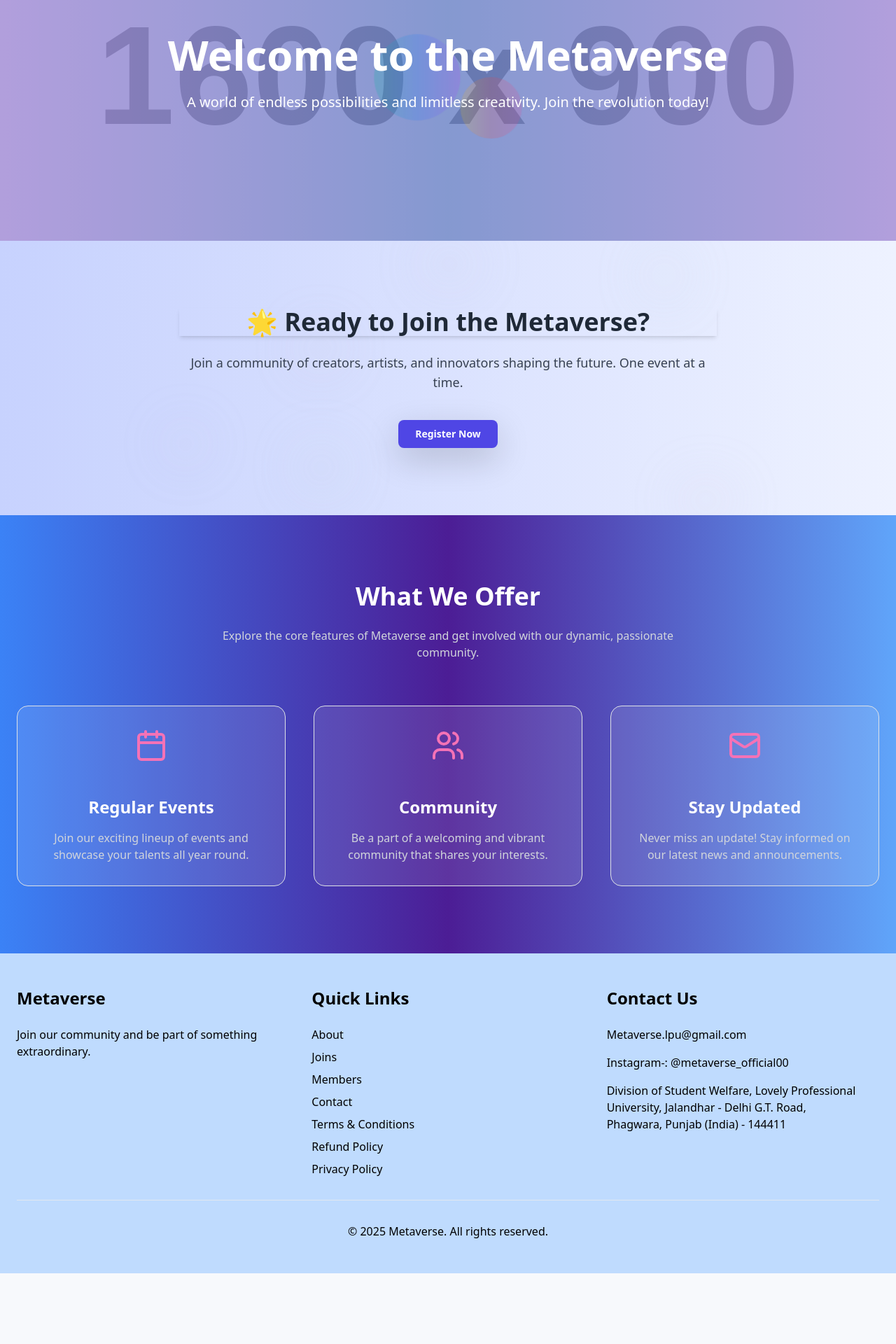
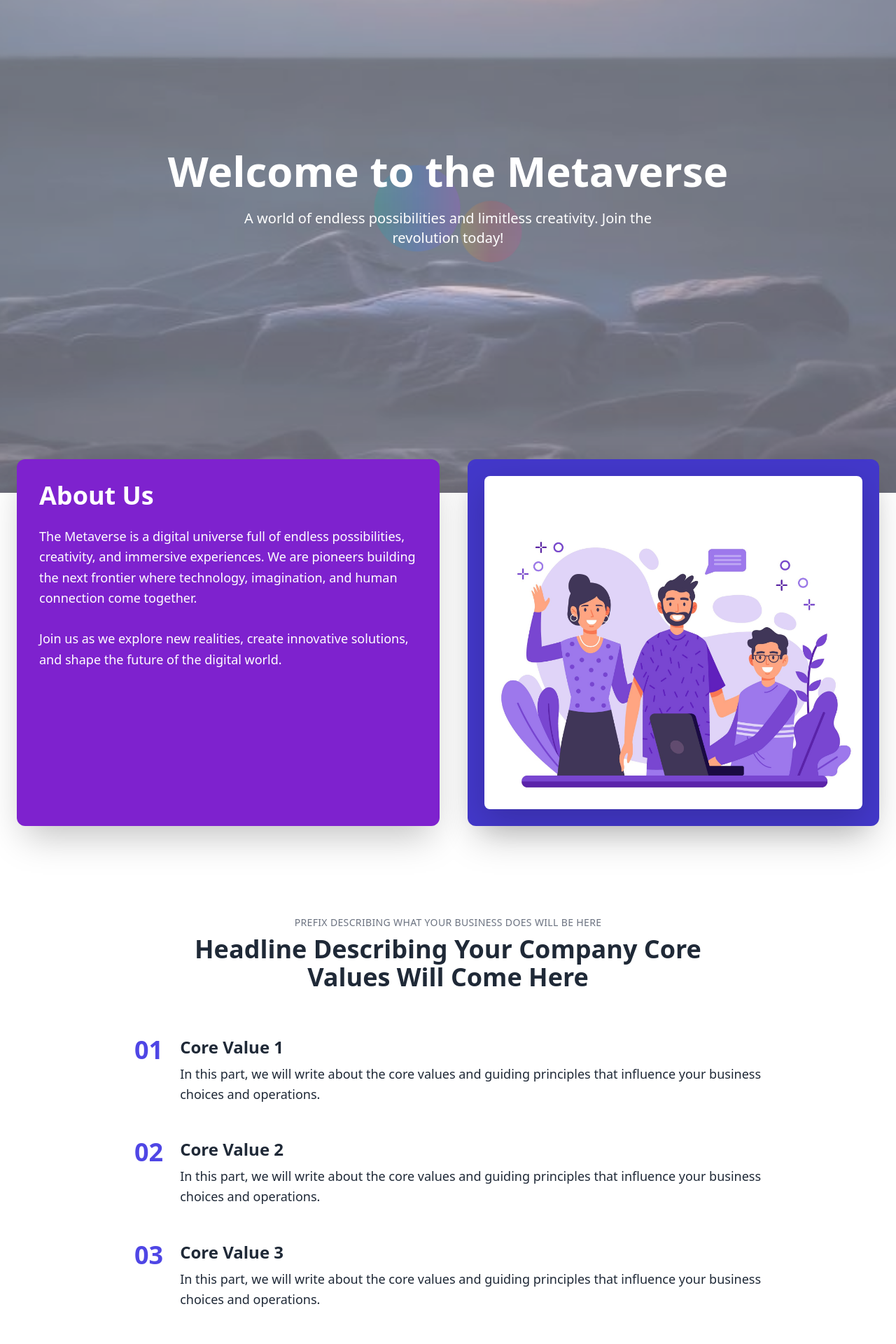
Before and after one commit to aashishraieng/metaverse.club, a React (Vite) app: page / in a window 1280 px wide. Shown: the part 160-2080 px from the top of the page at 70% size. Before the commit the page ends 1979 px from the top, so only its background shows below. Built offline with nearby package versions, Linux system fonts and the light colour scheme; no server answers.

Commit message:
Update Hero.jsx

```diff
--- a/src/components/sections/Hero.jsx
+++ b/src/components/sections/Hero.jsx
@@ -1,5 +1,8 @@
 import React from "react";
 import { motion } from "framer-motion";
+import { Navbar } from "../layout/Navbar";
+import bgImage from "../../assets/background.jpg";
+import aboutImage from "../../assets/aboutimage.jpg"; // Replace with your actual image file name
 
 export function Hero() {
   const containerVariants = {
@@ -32,26 +35,29 @@ export function Hero() {
   };
 
   return (
+    <>
+      {/* Hero Section */}
       <section
-      className="relative py-36 text-center bg-gradient-to-r from-violet-500 via-blue-700 to-violet-500
-
-
- overflow-hidden"
+        className="relative h-screen w-full overflow-hidden text-white"
         style={{ color: "white" }}
       >
-      {/* Dynamic Background */}
+        <div className="absolute top-0 left-0 w-full z-30">
+          <Navbar />
+        </div>
+
+        {/* Background Image */}
         <motion.div
           variants={heroBgVariants}
           animate="animate"
-        className="absolute inset-0 bg-cover bg-center opacity-60  "
+          className="absolute inset-0 bg-cover bg-center opacity-60"
           style={{
-          backgroundImage: "url('https://via.placeholder.com/1600x900/0000FF/808080?text=Metaverse')",
+            backgroundImage: `url(${bgImage})`,
           }}
         />
 
-      {/* Content */}
+        {/* Hero Text Content */}
         <motion.div
-        className="relative z-10 max-w-7xl mx-auto px-4 sm:px-6 lg:px-8"
+          className="relative z-10 max-w-7xl mx-auto px-4 sm:px-6 lg:px-8 flex flex-col justify-center h-full text-center"
           variants={containerVariants}
           initial="hidden"
           animate="visible"
@@ -65,19 +71,18 @@ export function Hero() {
 
           <motion.p
             variants={itemVariants}
-          className="text-lg md:text-xl mb-10"
+            className="text-lg md:text-xl mb-10 max-w-2xl mx-auto"
           >
-          A world of endless possibilities and limitless creativity. Join the revolution today!
+            A world of endless possibilities and limitless creativity. Join the
+            revolution today!
           </motion.p>
-
-
         </motion.div>
 
         {/* Floating Animated Circles */}
         <motion.div
           variants={heroBgVariants}
           animate="animate"
-        className="absolute inset-0 flex justify-center items-center"
+          className="absolute inset-0 flex justify-center items-center pointer-events-none"
         >
           <motion.div
             className="w-28 h-28 rounded-full bg-gradient-to-r from-teal-500 via-blue-500 to-purple-500 opacity-40"
@@ -99,5 +104,97 @@ export function Hero() {
           />
         </motion.div>
       </section>
+
+      {/* About Us Section (overlapping hero) */}
+      <section
+        className="max-w-7xl mx-auto px-4 sm:px-6 lg:px-8 py-16 flex flex-col md:flex-row items-stretch gap-10
+                   relative -mt-28 z-40"
+      >
+        {/* Left Text Box */}
+        <motion.div
+          className="md:w-1/2 flex-1 p-8 rounded-xl shadow-2xl bg-purple-700 text-white cursor-pointer hover:scale-105 transition-transform duration-500 flex flex-col"
+          initial={{ opacity: 0, y: 30 }}
+          animate={{ opacity: 1, y: 0 }}
+          transition={{ duration: 1 }}
+          style={{ minHeight: "350px" }}
+        >
+          <h2 className="text-4xl font-semibold mb-4">About Us</h2>
+          <p className="text-lg leading-relaxed flex-grow">
+            The Metaverse is a digital universe full of endless possibilities,
+            creativity, and immersive experiences. We are pioneers building
+            the next frontier where technology, imagination, and human
+            connection come together.
+            <br />
+            <br />
+            Join us as we explore new realities, create innovative solutions,
+            and shape the future of the digital world.
+          </p>
+        </motion.div>
+
+        {/* Right Image Box */}
+        <motion.div
+          className="md:w-1/2 flex-1 p-6 rounded-xl shadow-2xl bg-indigo-700 cursor-pointer hover:scale-105 transition-transform duration-500 flex justify-center items-center"
+          initial={{ opacity: 0, y: 30 }}
+          animate={{ opacity: 1, y: 0 }}
+          transition={{ duration: 1, delay: 0.3 }}
+          style={{ minHeight: "350px" }}
+        >
+          <img
+            src={aboutImage}
+            alt="About Metaverse"
+            className="rounded-lg shadow-lg max-w-full h-auto"
+            style={{ maxHeight: "100%" }}
+            loading="lazy"
+          />
+        </motion.div>
+      </section>
+
+      {/* Core Values Section */}
+      <section className="max-w-7xl mx-auto px-4 sm:px-6 lg:px-8 py-16 text-gray-800">
+        <div className="max-w-3xl mx-auto text-center mb-16">
+          <p className="uppercase tracking-wide text-sm text-gray-500 mb-2">
+            Prefix describing what your business does will be here
+          </p>
+          <h2 className="text-4xl font-bold mb-4">
+            Headline Describing Your Company Core Values Will Come Here
+          </h2>
+        </div>
+
+        <div className="space-y-12 max-w-4xl mx-auto">
+          {/* Core Value 1 */}
+          <div className="flex items-start space-x-6">
+            <div className="flex-shrink-0 text-4xl font-bold text-indigo-600">01</div>
+            <div>
+              <h3 className="text-2xl font-semibold mb-2">Core Value 1</h3>
+              <p className="text-lg leading-relaxed">
+                In this part, we will write about the core values and guiding principles that influence your business choices and operations.
+              </p>
+            </div>
+          </div>
+
+          {/* Core Value 2 */}
+          <div className="flex items-start space-x-6">
+            <div className="flex-shrink-0 text-4xl font-bold text-indigo-600">02</div>
+            <div>
+              <h3 className="text-2xl font-semibold mb-2">Core Value 2</h3>
+              <p className="text-lg leading-relaxed">
+                In this part, we will write about the core values and guiding principles that influence your business choices and operations.
+              </p>
+            </div>
+          </div>
+
+          {/* Core Value 3 */}
+          <div className="flex items-start space-x-6">
+            <div className="flex-shrink-0 text-4xl font-bold text-indigo-600">03</div>
+            <div>
+              <h3 className="text-2xl font-semibold mb-2">Core Value 3</h3>
+              <p className="text-lg leading-relaxed">
+                In this part, we will write about the core values and guiding principles that influence your business choices and operations.
+              </p>
+            </div>
+          </div>
+        </div>
+      </section>
+    </>
   );
 }
```
Lines whose indentation alone changed are shown as unchanged.
